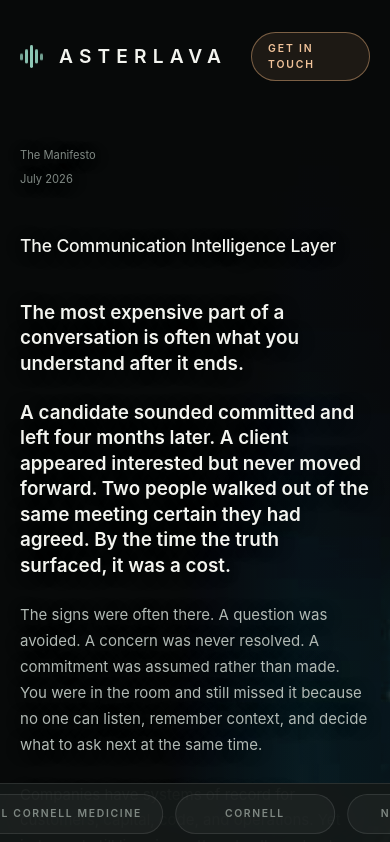
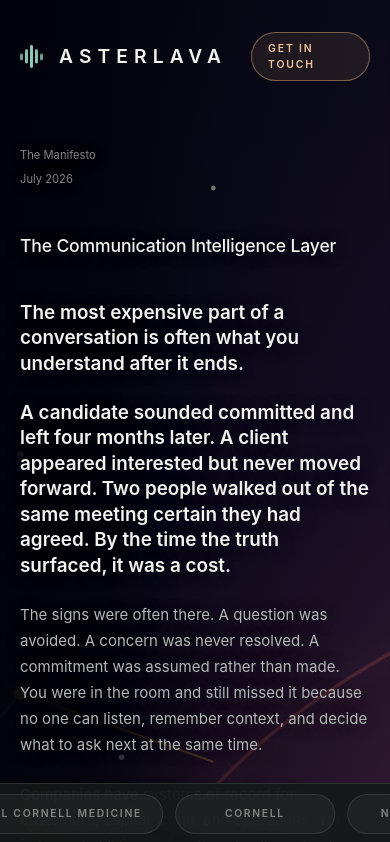
Before and after one commit to ig336/Asterlava, a Next.js app: page / in a window 390 px wide. Shown: the top 842 px of the page. Built offline with nearby package versions, Linux system fonts and the light colour scheme.

Commit message:
Add crisp waveform background

```diff
--- a/src/app/globals.css
+++ b/src/app/globals.css
@@ -60,14 +60,14 @@ img {
 
 .voice-visual {
   background-image:
-    linear-gradient(90deg, rgba(7, 12, 13, 0.96) 0%, rgba(7, 12, 13, 0.86) 28%, rgba(7, 12, 13, 0.46) 52%, rgba(7, 12, 13, 0.1) 78%, rgba(7, 12, 13, 0.2) 100%),
-    linear-gradient(180deg, rgba(7, 12, 13, 0.26), rgba(7, 12, 13, 0.02) 50%, rgba(7, 12, 13, 0.3)),
-    url("/voice-intelligence-hd.jpeg");
+    linear-gradient(90deg, rgba(8, 10, 17, 0.94) 0%, rgba(8, 10, 17, 0.82) 28%, rgba(8, 10, 17, 0.38) 56%, rgba(8, 10, 17, 0.08) 100%),
+    linear-gradient(180deg, rgba(8, 10, 17, 0.22), rgba(8, 10, 17, 0.02) 50%, rgba(8, 10, 17, 0.28)),
+    url("/asterlava-waveform.svg");
   background-position: center, center, center;
   background-repeat: no-repeat;
   background-size: cover, cover, cover;
-  filter: saturate(0.82) contrast(1.38) brightness(0.96);
-  opacity: 1;
+  filter: saturate(1.06) contrast(1.08);
+  opacity: 0.98;
   mix-blend-mode: normal;
 }
 
@@ -229,7 +229,7 @@ article div {
   .voice-visual {
     background-position: center, center, center;
     background-size: cover, cover, cover;
-    opacity: 0.62;
+    opacity: 0.92;
   }
 
   .voice-graphic {
```
Also changed, not shown: public/asterlava-waveform.svg (added).
